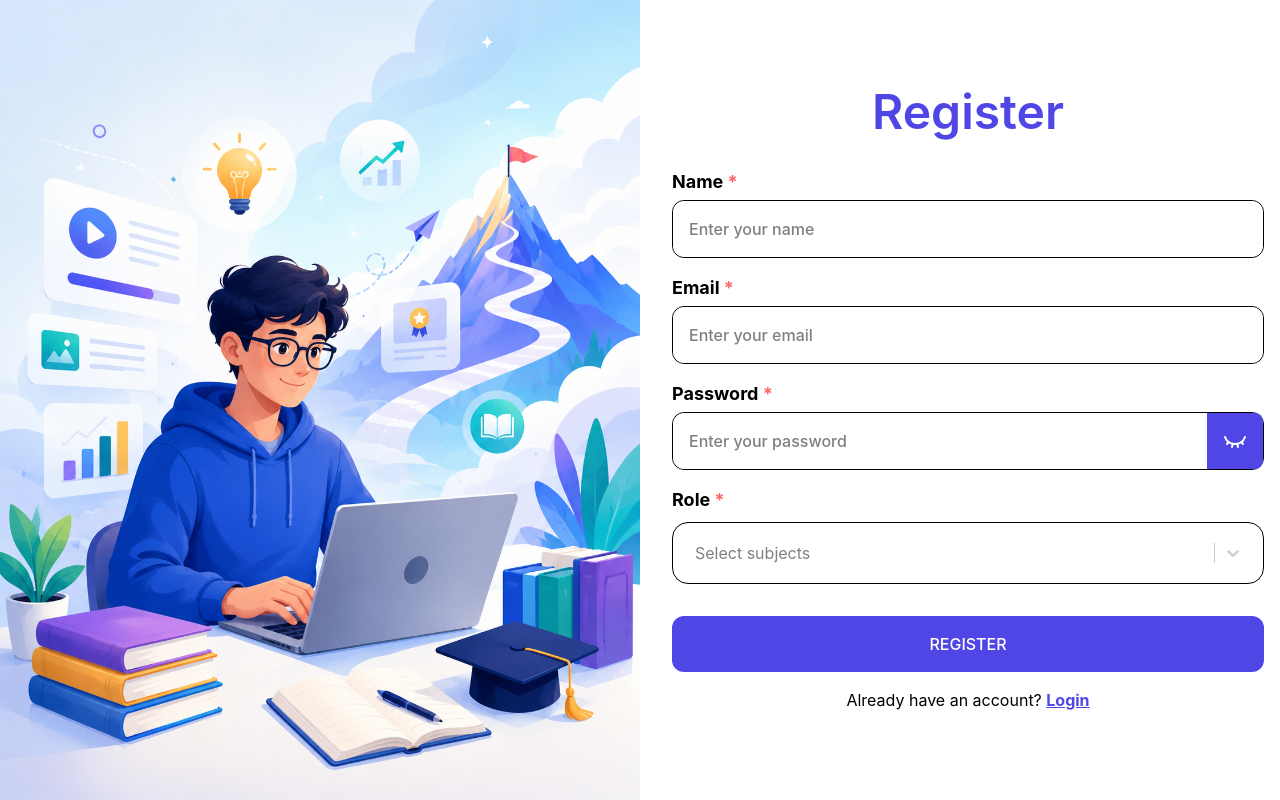
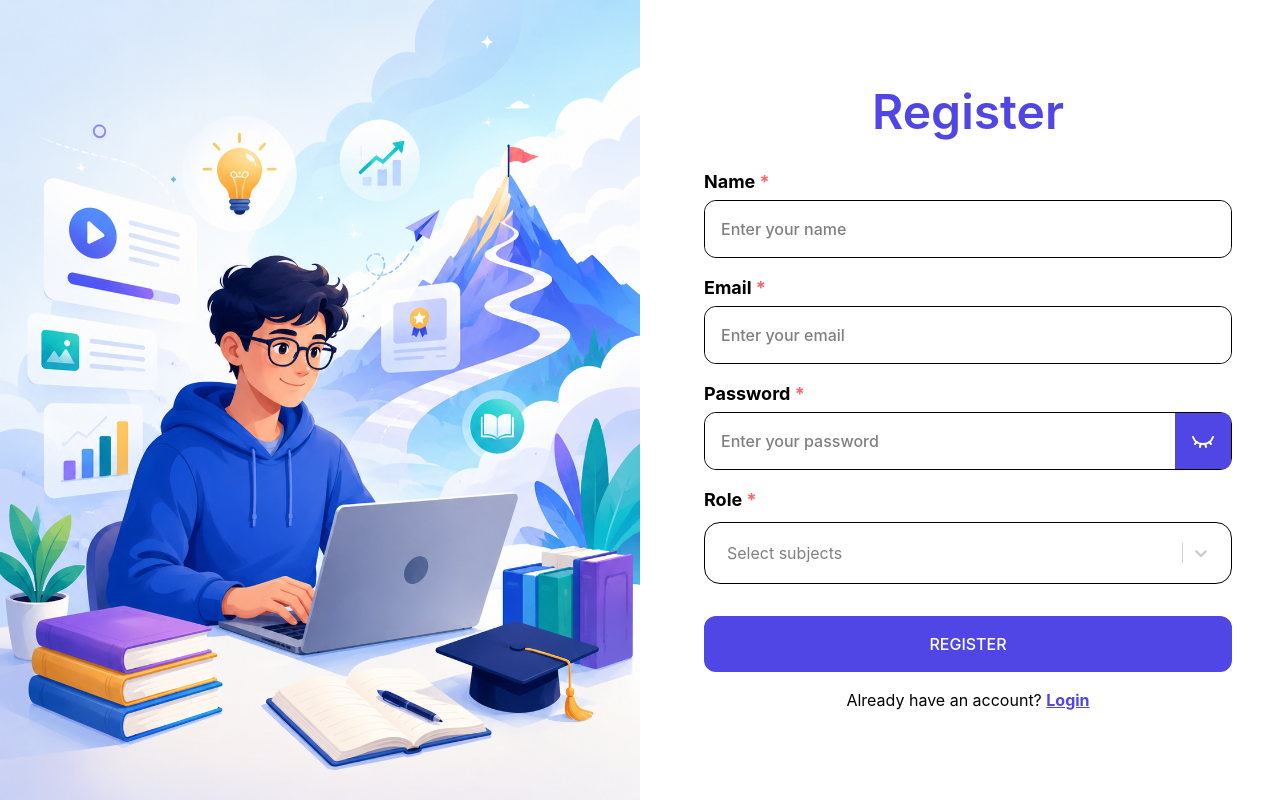
Before and after one commit to LeoAlexThomas/Learn-Beyond-Frontend, a React (Vite) app: page /register in a window 1280 px wide. Built offline with nearby package versions, Linux system fonts and the light colour scheme.

Commit message:
adjusted the layout for login and register page

```diff
--- a/src/components/LoginForm.jsx
+++ b/src/components/LoginForm.jsx
@@ -51,7 +51,7 @@
   };
 
   return (
-    <div className="flex flex-col items-stretch justify-center p-4 h-full w-full max-w-full sm:max-w-180 mx-auto">
+    <div className="flex flex-col items-stretch justify-center p-4 h-full w-full">
       <div className="font-Title text-3xl sm:text-5xl font-semibold text-center mb-4 sm:mb-8 text-primary">
         Login
       </div>
--- a/src/components/RegisterForm.jsx
+++ b/src/components/RegisterForm.jsx
@@ -48,7 +48,7 @@
   };
 
   return (
-    <div className="flex flex-col items-stretch justify-start w-full h-full max-w-full sm:max-w-180 mx-auto">
+    <div className="flex flex-col items-stretch justify-start w-full h-full">
       <div className="font-Title text-3xl sm:text-5xl font-semibold text-center mb-4 sm:mb-8 text-primary">
         Register
       </div>
--- a/src/pages/loginPage.jsx
+++ b/src/pages/loginPage.jsx
@@ -8,7 +8,7 @@
         alt="Login Illustration"
         className="hidden md:block w-1/2 h-screen object-cover aspect-auto"
       />
-      <div className="flex flex-col items-stretch justify-center p-4 h-screen md:h-full w-full max-w-full sm:max-w-180 mx-auto">
+      <div className="flex flex-col items-stretch justify-center p-4 md:h-full w-full max-w-full sm:max-w-[560px] mx-auto">
         <LoginForm />
       </div>
     </div>
--- a/src/pages/registerPage.jsx
+++ b/src/pages/registerPage.jsx
@@ -8,7 +8,7 @@
         alt="Login Illustration"
         className="hidden lg:block w-1/2 h-screen object-cover aspect-auto"
       />
-      <div className="flex flex-col items-stretch justify-center p-4 md:h-full w-full max-w-full sm:max-w-180 mx-auto">
+      <div className="flex flex-col items-stretch justify-center p-4 md:h-full w-full max-w-full sm:max-w-[560px] mx-auto">
         <RegisterForm />
       </div>
     </div>
```
Also changed, not shown: 1 other file (tests, documents, lock files or other folders).
